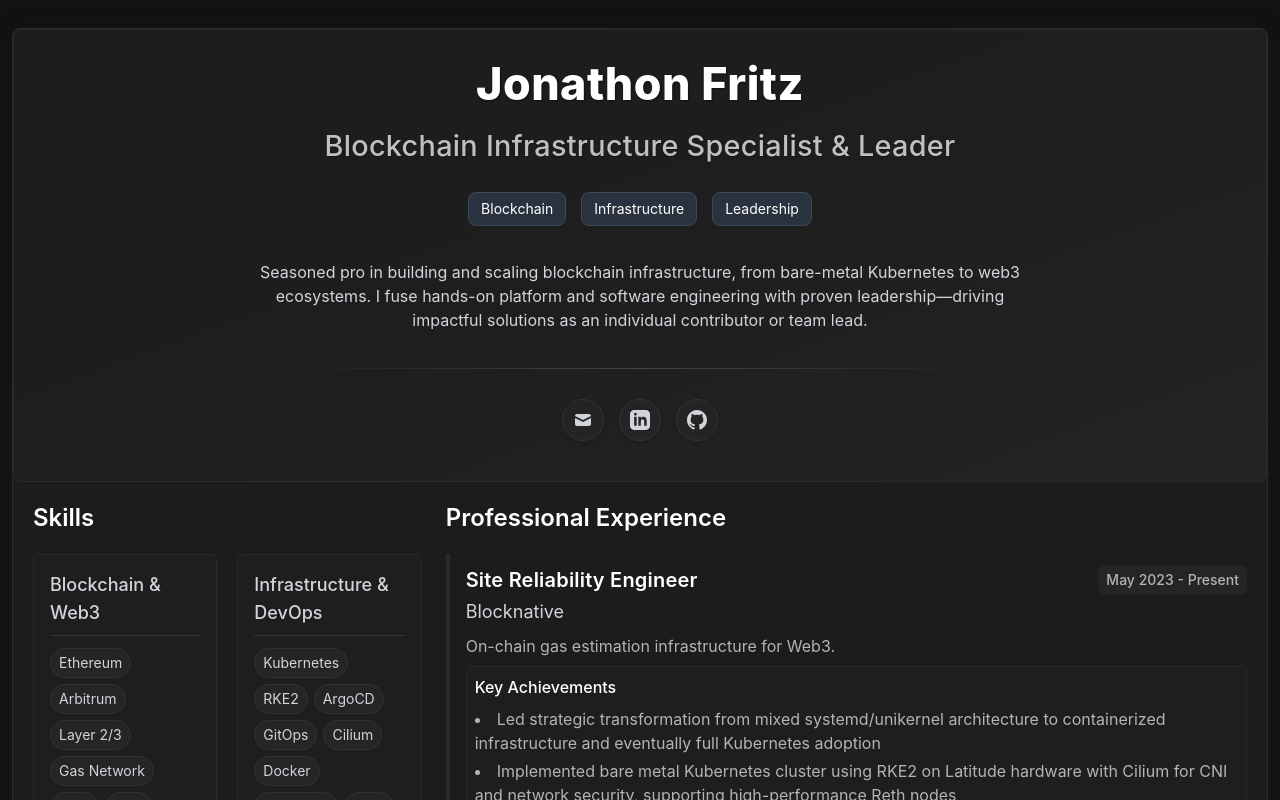
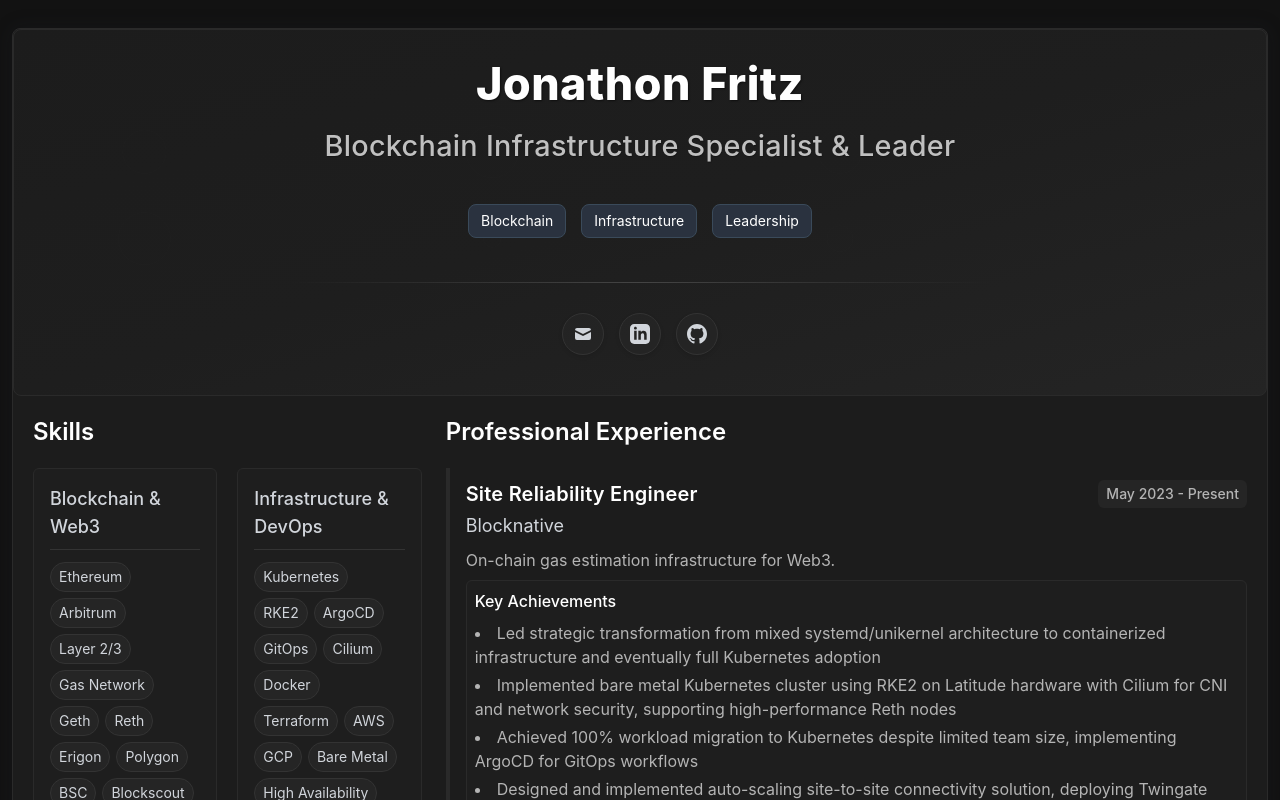
Before and after one commit to JonathonJulian/resume, a React (Vite) app: page / in a window 1280 px wide. Both pictures are taken after a click on the button "Skip Intro". Shown: the top 800 px of the page. Built offline with nearby package versions, Linux system fonts and the light colour scheme.

Commit message:
Simplify header by removing summary text

```diff
--- a/src/components/Header.tsx
+++ b/src/components/Header.tsx
@@ -131,7 +131,7 @@ const Header: React.FC<HeaderProps> = ({
         )}
 
         {/* Name and Title */}
-        <div className="animate-fadeIn" style={{ textAlign: 'center', margin: '0 0 8px 0' }}>
+        <div className="animate-fadeIn" style={{ textAlign: 'center', margin: '0 0 20px 0' }}>
           <h1
             style={{
               fontSize: '2.8rem',
@@ -161,7 +161,7 @@ const Header: React.FC<HeaderProps> = ({
         </div>
 
         {/* Skill badges */}
-        <div style={{ display: 'flex', flexWrap: 'wrap', justifyContent: 'center', gap: '15px', margin: '0 0 14px 0' }}>
+        <div style={{ display: 'flex', flexWrap: 'wrap', justifyContent: 'center', gap: '15px', margin: '0 0 24px 0' }}>
           <span
             className="px-3 py-1.5 rounded-lg text-sm text-white border border-[#3a4a5a] flex items-center transition-all duration-300 hover:scale-105 hover:brightness-110 animate-fadeIn"
             style={{ backgroundColor: 'rgba(45, 55, 72, 0.8)', animationDelay: '0.1s' }}
@@ -180,11 +180,6 @@ const Header: React.FC<HeaderProps> = ({
           >
             <span>Leadership</span>
           </span>
-        </div>
-
-        {/* Summary */}
-        <div className="text-gray-300 text-base max-w-4xl mx-auto text-center mb-4 animate-fadeIn" style={{ animationDelay: '0.4s' }}>
-          {summary}
         </div>
 
         {/* Divider */}
```
